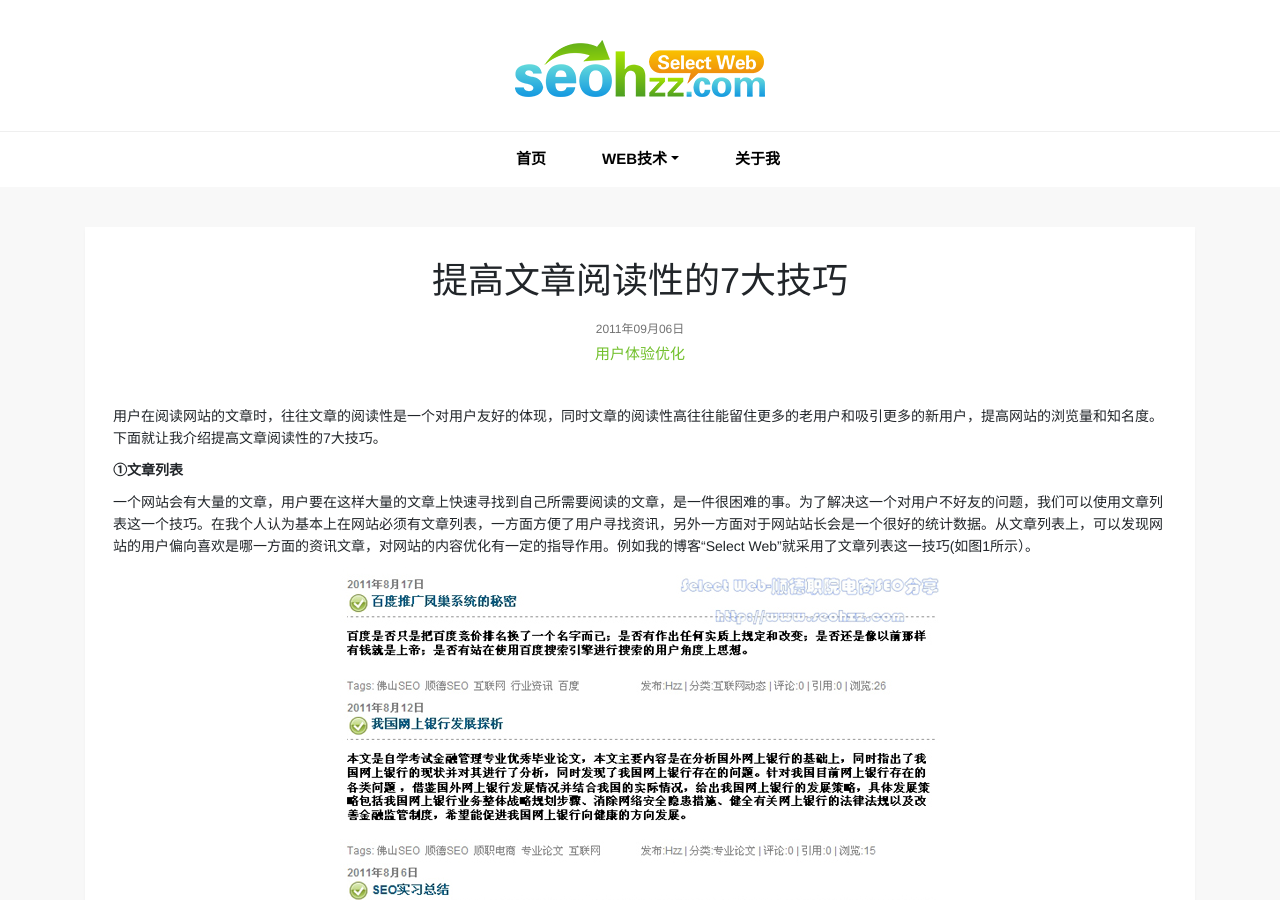
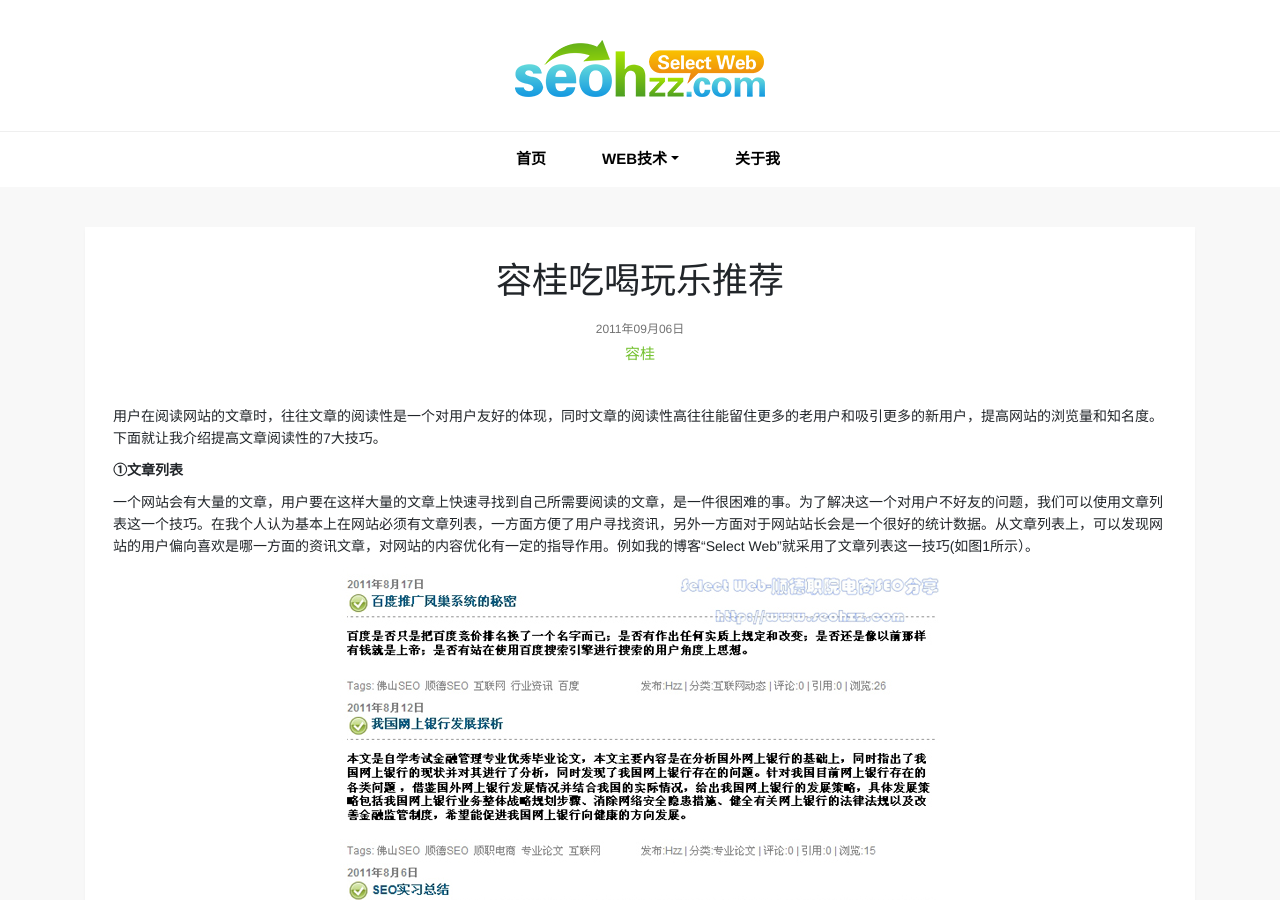
Before and after one commit to channipan/channipan.github.io, a Jekyll site: the page built from ueo/_posts/2011-09-06-web-read-skill.html, in a window 1280 px wide and 900 px high. Built offline with Jekyll 4.4.1, drawn with Linux system fonts in a browser that asks for light colours.

Commit message:
Update 2011-09-06-web-read-skill.html

```diff
--- a/ueo/_posts/2011-09-06-web-read-skill.html
+++ b/ueo/_posts/2011-09-06-web-read-skill.html
@@ -3,8 +3,8 @@ layout: article
 permalink: /ueo/web-read-skill.html
 type-en: ueo
 image: web-read-skill
-title: 提高文章阅读性的7大技巧
-keywords: 用户体验优化
+title: 容桂吃喝玩乐推荐
+keywords: 容桂
 description: 文章的阅读性是一个对用户友好的体现，熟练运用提高文章阅读性的7大技巧可以留住更多的老用户和吸引更多的新用户，同时也能提高网站浏览量和知名度。
 ---
 <p>用户在阅读网站的文章时，往往文章的阅读性是一个对用户友好的体现，同时文章的阅读性高往往能留住更多的老用户和吸引更多的新用户，提高网站的浏览量和知名度。下面就让我介绍提高文章阅读性的7大技巧。</p>
```
